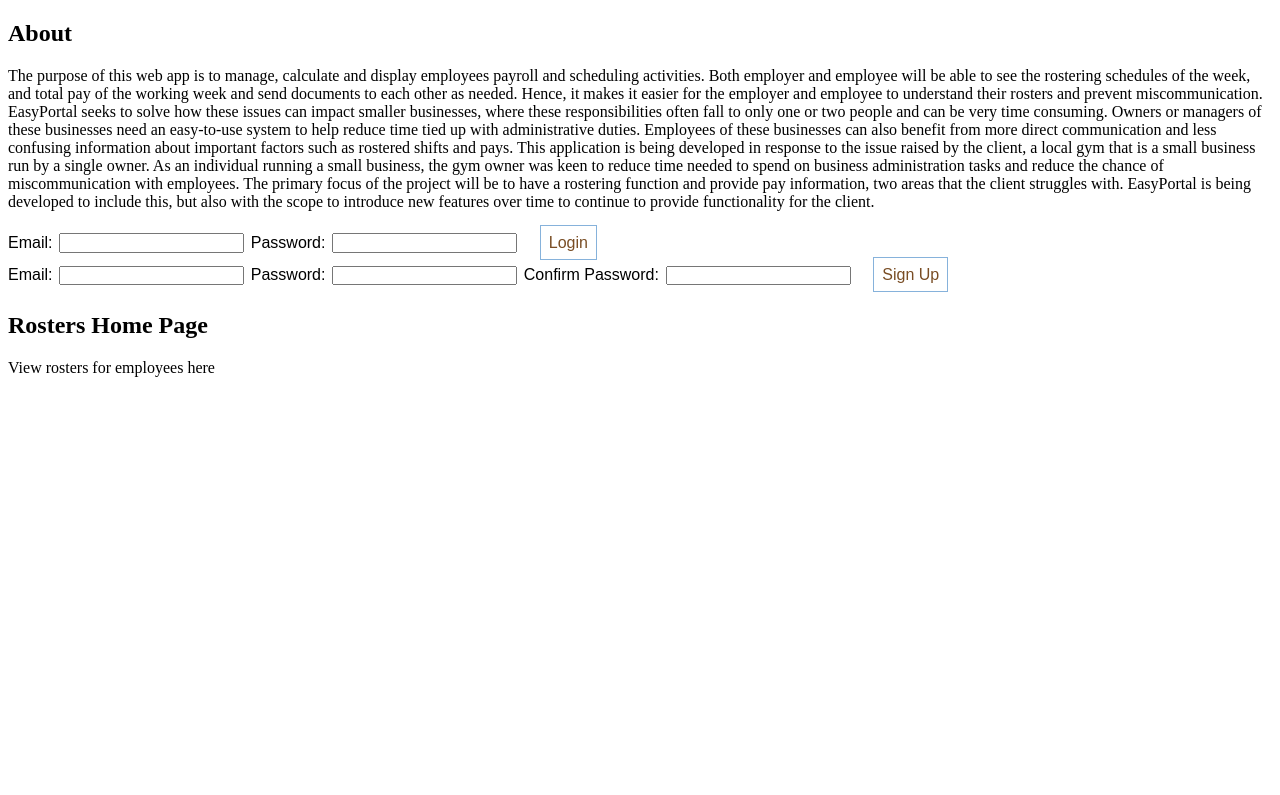
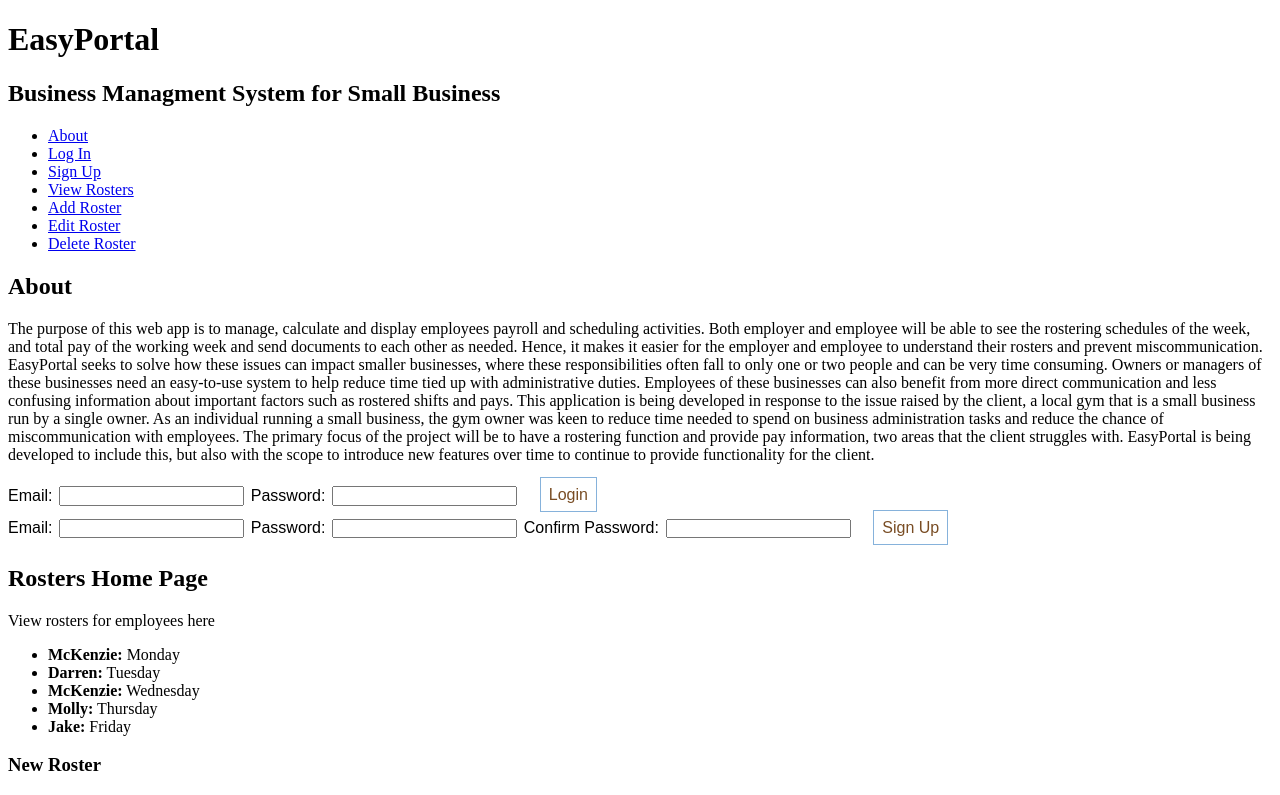
Before and after one commit to EasyPortal-Business-Management-System/EasyPortal-Client, a React (Create React App) app: page /login in a window 1280 px wide. Shown: the top 795 px of the page. Built offline with nearby package versions, Linux system fonts and the light colour scheme.

Commit message:
header, footer, list item components added and basic hardcoded roster mapping

```diff
--- a/src/App.js
+++ b/src/App.js
@@ -7,13 +7,15 @@
 import AddRoster from './components/AddRoster';
 import EditRoster from './components/EditRoster';
 import DeleteRoster from './components/DeleteRoster';
-
+import Header from "./components/Header";
+import Footer from "./components/Footer";
 
 function App() {
   return (
     <div className="App">
       <header className="App-header">
         <p>
+          <Header />
           <About />
           <LogIn />
           <SignUp />
@@ -21,6 +23,7 @@
           <AddRoster />
           <EditRoster />
           <DeleteRoster />
+          <Footer />
         </p>
       </header>
     </div>
--- a/src/components/AddRoster.js
+++ b/src/components/AddRoster.js
@@ -1,12 +1,14 @@
 import React from "react";
 
 const AddRoster = () => {
+	return(
         <section id="#addroster">
 			<h3>New Roster</h3>
             	<div>
 				<p>You will be able to add a new roster shift here</p>
             	</div>
         </section>
+	)
 }
 
 export default AddRoster
--- a/src/components/DeleteRoster.js
+++ b/src/components/DeleteRoster.js
@@ -1,12 +1,14 @@
 import React from "react";
 
 const DeleteRoster = () => {
+	return(
         <section id="#deleteroster">
 			<h3>Delete Roster</h3>
             	<div>
 				<p>You will be able to delete a roster shift here</p>
             	</div>
         </section>
+	)
 }
 
 export default DeleteRoster
--- a/src/components/EditRoster.js
+++ b/src/components/EditRoster.js
@@ -1,12 +1,14 @@
 import React from "react";
 
 const EditRoster = () => {
+	return(
         <section id="#editroster">
 			<h3>Edit Roster</h3>
             	<div>
 				<p>You will be able to edit a roster shift here</p>
             	</div>
         </section>
+	)
 }
 
 export default EditRoster
--- /dev/null
+++ b/src/components/Footer.js
@@ -0,0 +1,12 @@
+import React from "react";
+
+const Footer = () => {
+    return (
+        <footer>
+            <h3>Visit Again</h3>
+            <h5>Remember to contact your employer directly if you have any questions</h5>
+        </footer>
+    )
+}
+
+export default Footer
--- /dev/null
+++ b/src/components/Header.js
@@ -0,0 +1,24 @@
+import React from "react";
+
+const Header = () => {
+    return (
+        <header>
+            <h1>EasyPortal</h1>
+            <h2>Business Managment System for Small Business</h2>
+            <nav>
+                <ul>
+                    <li><a href="#about">About</a></li>
+                    <li><a href="#login">Log In</a></li>
+                    <li><a href="#register">Sign Up</a></li>
+                    <li><a href="#viewrosters">View Rosters</a></li>
+                    <li><a href="#addroster">Add Roster</a></li>
+                    <li><a href="#editroster">Edit Roster</a></li>
+                    <li><a href="#deleteroster">Delete Roster</a></li>
+                </ul>
+            </nav>
+        </header>
+    )
+}
+
+
+export default Header
--- /dev/null
+++ b/src/components/ListItem.js
@@ -0,0 +1,9 @@
+import React from "react";
+
+const ListItem = (props) => {
+    return (
+        <li><b>{props.name}:</b> {props.roster}</li>
+    );
+};
+
+export default ListItem;
--- a/src/components/Nav.js
+++ b/src/components/Nav.js
@@ -0,0 +1 @@
+import React from "react";
--- a/src/components/Rosters.js
+++ b/src/components/Rosters.js
@@ -1,11 +1,28 @@
 import React from "react";
+import ListItem from "./ListItem";
 
 const Rosters = () => {
-    return(
+    const arr= [
+        { name: "McKenzie", roster: "Monday"},
+        { name: "Darren", roster: "Tuesday"},
+        { name: "McKenzie", roster: "Wednesday"},
+        { name: "Molly", roster: "Thursday"},
+        { name: "Jake", roster: "Friday"},
+    ];
+
+
+    return (
         <section id="#viewrosters">
             <h1>Rosters Home Page</h1>
                 <div>
                     <p>View rosters for employees here</p>
+                    <article>
+                        <ul>
+                            {arr.map(({name, roster}, id) => (
+                                <ListItem key={id} name={name} roster={roster}></ListItem>
+                            ))}
+                        </ul>
+                    </article>
                 </div>
         </section>
     )
```
